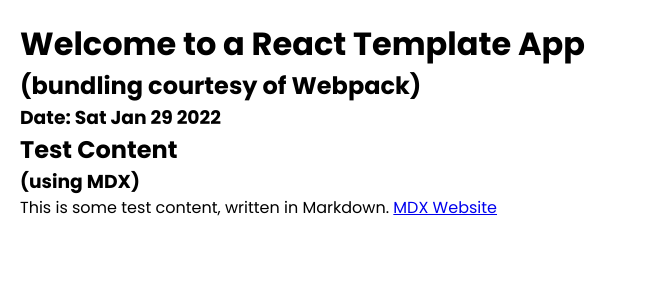
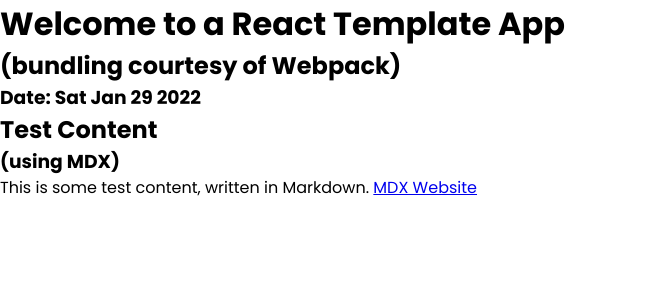
Before and after one commit to sentinel1909/react-template-webpack, a React app: page / in a window 1280 px wide. Shown: the top 300 px of the page, without its empty margins (0-647 px from the left). Built offline with nearby package versions, Linux system fonts and the light colour scheme.

Commit message:
Update dependencies, remove css modules

```diff
--- a/src/App.js
+++ b/src/App.js
@@ -4,11 +4,9 @@
 
 import Test from "./content/test.mdx";
 
-import styles from "./styles/app.module.css";
-
 function App() {
   return (
-    <main className={styles.container}>
+    <main>
       <h1>Welcome to a React Template App</h1>
       <h2>(bundling courtesy of Webpack)</h2>
       <h3>Date: {new Date().toDateString()}</h3>
--- a/src/styles/app.module.css
+++ /dev/null
@@ -1,6 +0,0 @@
-/* CSS module for styles in main app */
-
-.container {
-  display: block;
-  margin: 1.25em;
-}
```
Also changed, not shown: package.json (+11 -11 lines), src/index.css (line endings or trailing spaces), 2 other files (tests, documents, lock files or other folders).
